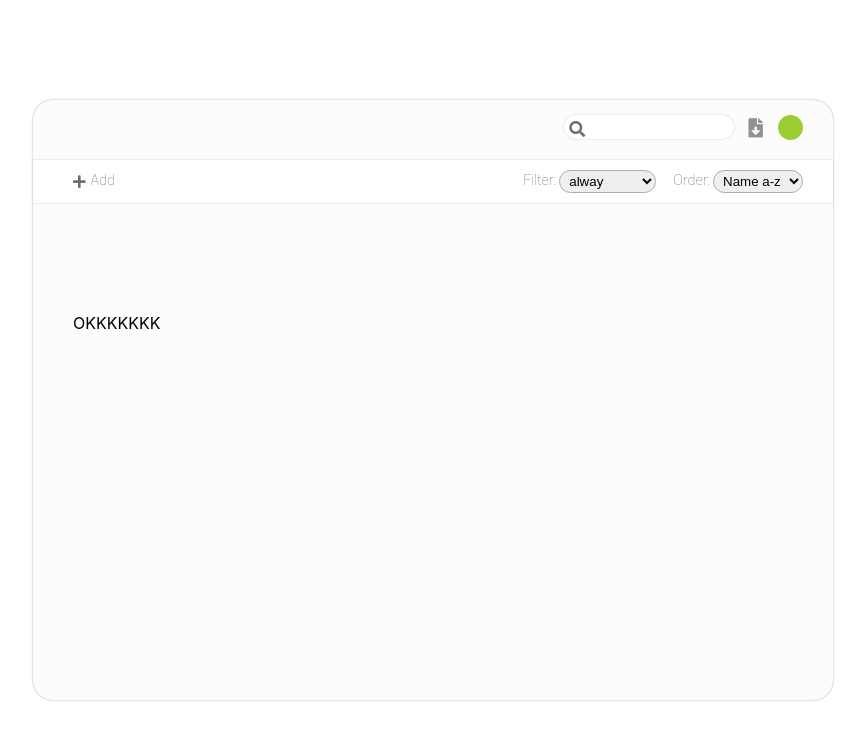
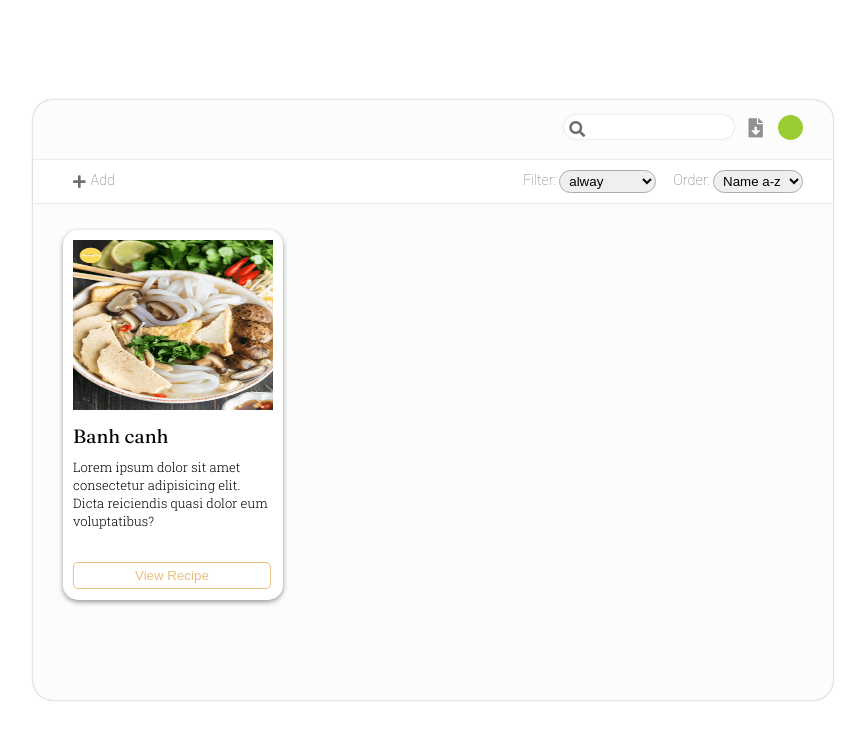
Before and after one commit to KhonngNhoTen/-FE-Reactjs-Redux--Cong-thuc-nau-an, a React (Create React App) app: page / in a window 1280 px wide. Shown: the top 740 px of the page, without its empty margins (207-1072 px from the left). Built offline with nearby package versions, Linux system fonts and the light colour scheme.

Commit message:
add menu card and recipt card

```diff
--- a/src/App.css
+++ b/src/App.css
@@ -83,7 +83,7 @@
 .tool-group {
     display: flex;
     flex-direction: row;
-    margin: 20px 0 20px 0;
+    margin: 20px 0 0 0;
     padding: 0;
     padding-bottom: 10px;
     padding-top: 10px;
@@ -153,3 +153,17 @@
     padding: 2px 5px 2px 5px;
     margin-left: 3px;
 }
+
+/*
+   CSS FOR BODY
+*/
+
+.body {
+    margin: 0;
+    padding: 20px 20px;
+    display: flex;
+    justify-content: flex-start;
+    flex-flow: row wrap;
+    overflow-y: scroll;
+    height: 440px;
+}
--- a/src/App.js
+++ b/src/App.js
@@ -1,5 +1,5 @@
-import { Outlet } from 'react-router-dom';
-import './App.css'
+import './App.css';
+import RecipeCard from './Features/RecipeCard'
 import React from 'react';
 function App() {
   return (
@@ -44,8 +44,7 @@ function App() {
           </div>
         </div>
         <div className='body'>
-          {/* <Outlet /> */}
-          OKKKKKKK
+           <RecipeCard/>
         </div>
       </div>
     </div>
--- /dev/null
+++ b/src/Features/MenuCard/MenuCard.css
@@ -0,0 +1,41 @@
+.card {
+    width: 130px;
+    height: 120px;
+    border: none;
+    box-shadow: 0 0 2px rgb(156, 156, 156);
+    background-color: white;
+    border-radius: 15px;
+    margin: 20px 15px;
+    padding: 10px;
+    text-align: center;
+    position: relative;
+}
+
+.card>i {
+   font-size: 100px;
+   color: rgb(219, 211, 94);
+
+}
+.card .name {
+    margin: 0;
+    padding: 0  ;
+}
+.card .more {
+    position: absolute;
+    color: rgb(112, 112, 112);
+    right: 10px;
+    top: 10px;
+    display: none;
+}
+
+.card:hover{
+    cursor: pointer;
+}
+
+.card:hover .more{
+    display: block;
+}
+
+.card .more:hover{
+    color: rgb(216, 216, 216);
+}
--- /dev/null
+++ b/src/Features/MenuCard/index.js
@@ -0,0 +1,3 @@
+import MenuCard from "./MenuCard";
+
+export default MenuCard;
--- /dev/null
+++ b/src/Features/RecipeCard/RecipeCard.css
@@ -0,0 +1,51 @@
+.card {
+    background-color: white;
+    border: none;
+    box-shadow: 0 2px 5px rgb(150, 150, 150);
+    border-radius: 15px;
+    padding: 10px;
+    width: 200px;
+    height: 350px;
+    position: relative;
+    margin: 7px 10px;
+}
+
+.card img {
+    width: 200px;
+    height: 170px;
+}
+
+.card .name {
+    margin: 10px 0;
+    font-weight: bolder;
+    font-size: larger;
+    font-family: 'Fraunces';
+}
+
+.card .description {
+    font-family: 'Roboto Slab';
+    margin: 10px 0;
+    font-size: small;
+    font-weight: lighter;
+}
+
+.card button {
+    padding: 5px;
+    display: block;
+    width: 100%;
+    background-color: white;
+    border: solid 1.2px rgba(233,191,128,1);
+    border-radius: 5px;
+    color:  rgba(233,191,128,1);
+    transition: 0.2s all;
+    position:absolute;
+    bottom: 3%;
+    left: 0;
+    width: 90%;
+    transform: translateX(5%);
+}
+
+.card button:hover {
+    background-color: rgba(233,191,128,1);
+    color: white;
+}
--- /dev/null
+++ b/src/Features/RecipeCard/RecipeCard.jsx
@@ -0,0 +1,17 @@
+import React from 'react';
+import './RecipeCard.css';
+const RecipeCard = () => {
+    return (
+        <div className='card'>
+            <img src="bc.jpg" alt='banh canh' />
+            <div className='name'>Banh canh</div>
+            <div className='description'>
+                Lorem ipsum dolor sit amet consectetur adipisicing elit.
+                Dicta reiciendis quasi dolor eum voluptatibus?
+            </div>
+            <button>View Recipe</button>
+        </div>
+    );
+};
+
+export default RecipeCard;
--- /dev/null
+++ b/src/Features/RecipeCard/index.js
@@ -0,0 +1,2 @@
+import RecipeCard from './RecipeCard.jsx'
+export default RecipeCard;
```
Also changed, not shown: src/Features/MenuCard/MenuCard.jsx (+14 -0 lines), public/bc.jpg (added), src/Features/MenuCard/MenuCard.module.scss (deleted).
